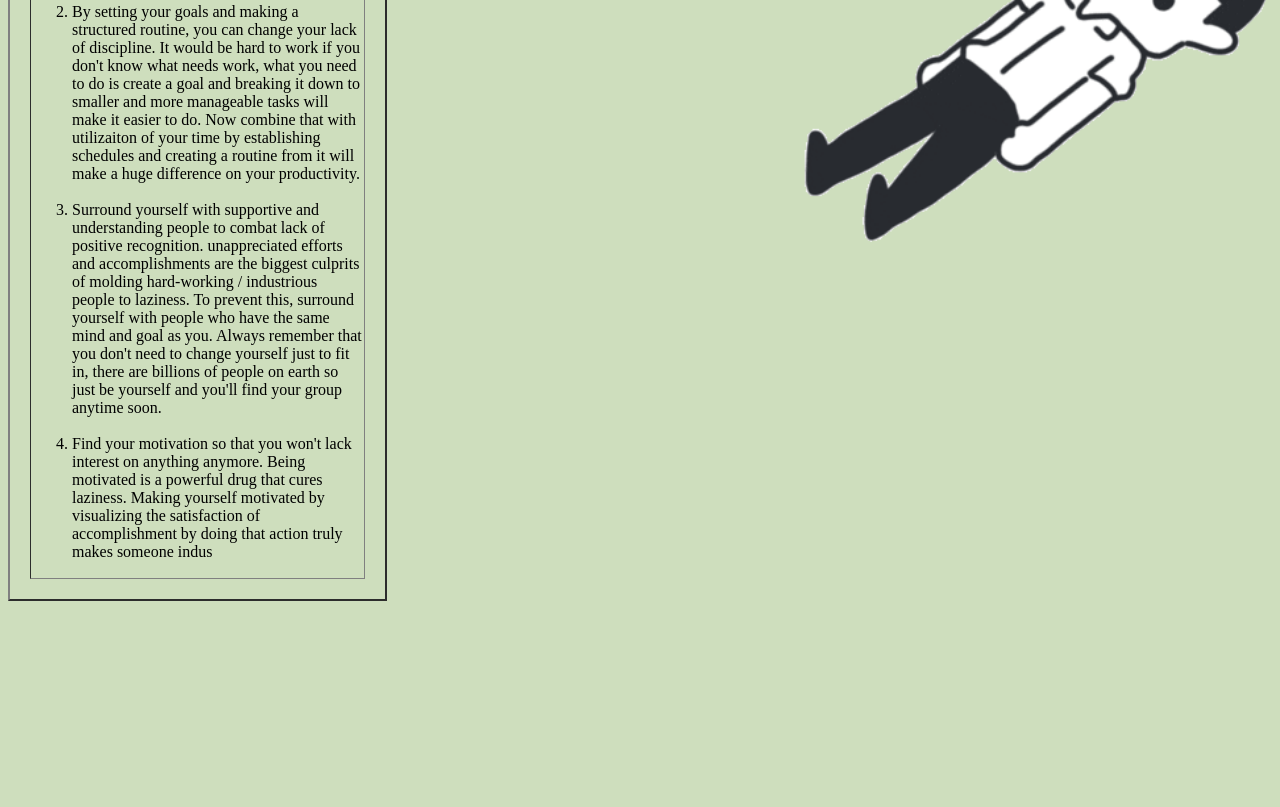
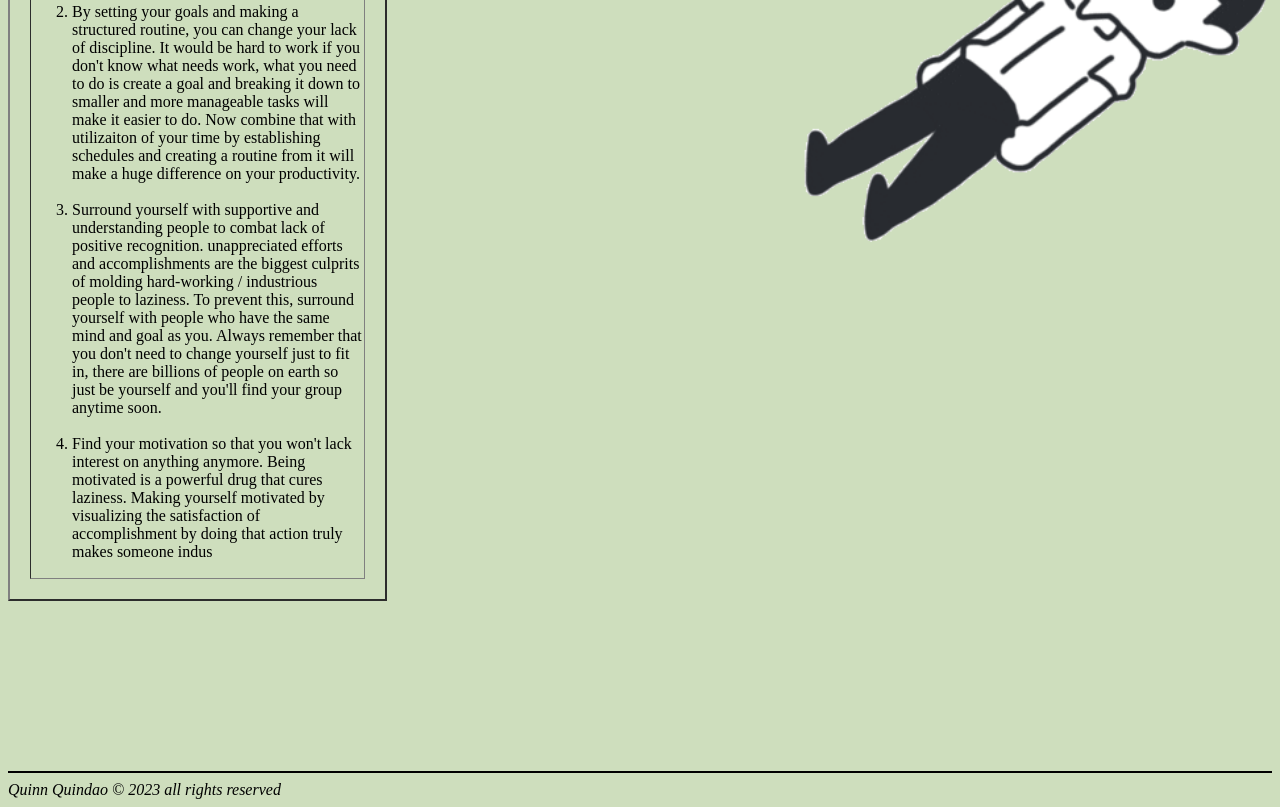
Before and after one commit to QuinnQuindao/TamadBlog, a plain HTML site: page index.html in a window 1280 px wide. Shown: the part 1600-2407 px from the top of the page. Before the commit the page ends 2209 px from the top, so only its background shows below. Drawn offline with Linux system fonts and the light colour scheme.

Commit message:
Update index.html

```diff
--- a/index.html
+++ b/index.html
@@ -225,5 +225,18 @@
         </tr>
       </tbody>
     </table>
+    <br />
+    <br />
+    <br />
+    <br />
+    <br />
+    <br />
+    <br />
+    <br />
+    <br />
+    <footer>
+      <hr color="black" />
+      <em>Quinn Quindao © 2023 all rights reserved</em>
+    </footer>
   </body>
 </html>
```
